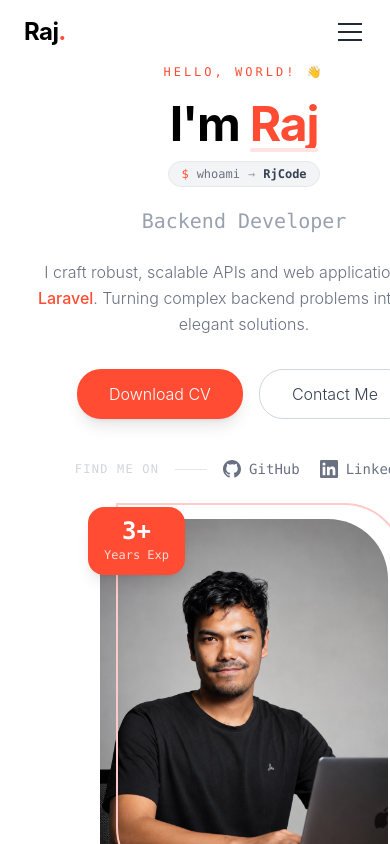
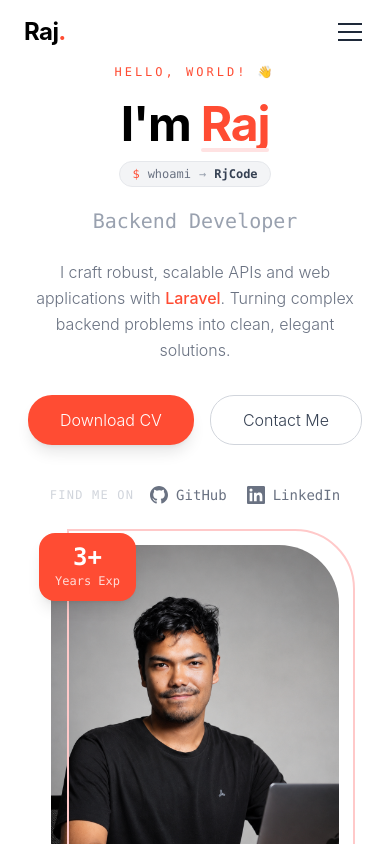
Before and after one commit to RajMaharjan8/portfolio-react, a React (Vite) app: page / in a window 390 px wide. Shown: the top 844 px of the page. Built offline with nearby package versions, Linux system fonts and the light colour scheme.

Commit message:
chor: responsive design

```diff
--- a/src/components/organisms/About.tsx
+++ b/src/components/organisms/About.tsx
@@ -34,7 +34,7 @@ const About = () => {
   return (
     <section id="about" className="py-16 sm:py-24 bg-gray-50">
       <div className="container mx-auto max-w-6xl px-6">
-        <div className="grid grid-cols-12 gap-10 lg:gap-12 items-start">
+        <div className="grid grid-cols-12 gap-y-10 lg:gap-12 items-start">
           {/* Left: Text */}
           <Reveal className="col-span-12 lg:col-span-5">
             <SectionTitle overline="01. About Me" title="Who am I?" />
@@ -101,7 +101,7 @@ const About = () => {
                   key={service.title}
                   className="flex gap-4 p-5 bg-white rounded-2xl border border-gray-100 hover:border-red-100 hover:shadow-md transition-all duration-300 group"
                 >
-                  <div className="flex-shrink-0 w-11 h-11 bg-red-50 rounded-xl flex items-center justify-center group-hover:bg-red-100 transition-colors">
+                  <div className="shrink-0 w-11 h-11 bg-red-50 rounded-xl flex items-center justify-center group-hover:bg-red-100 transition-colors">
                     {service.icon}
                   </div>
                   <div>
--- a/src/components/organisms/Contact.tsx
+++ b/src/components/organisms/Contact.tsx
@@ -41,7 +41,7 @@ const Contact = () => {
           light
         />
 
-        <div className="grid grid-cols-12 gap-10 items-start">
+        <div className="grid grid-cols-12 gap-y-10 lg:gap-10 items-start">
           {/* Left: Text + links */}
           <Reveal className="col-span-12 lg:col-span-5">
             <p className="text-gray-400 font-light text-lg leading-relaxed mb-10">
--- a/src/components/organisms/Experience.tsx
+++ b/src/components/organisms/Experience.tsx
@@ -39,7 +39,7 @@ const Experience = () => {
           title="Education & Experience"
         />
 
-        <div className="grid grid-cols-12 gap-12 md:gap-10">
+        <div className="grid grid-cols-12 gap-y-10 md:gap-10">
           {/* Education */}
           <Reveal className="col-span-12 md:col-span-6">
             <div className="flex items-center gap-3 mb-8">
--- a/src/components/organisms/Hero.tsx
+++ b/src/components/organisms/Hero.tsx
@@ -14,7 +14,7 @@ const Hero = ({ name }: HeroProps) => {
       className="min-h-screen flex items-center pt-16 bg-white"
     >
       <div className="container mx-auto max-w-6xl px-6 w-full">
-        <div className="grid grid-cols-12 gap-10 lg:gap-6 items-center">
+        <div className="grid grid-cols-12 gap-y-10 lg:gap-6 items-center">
           {/* Left: Content */}
           <div className="col-span-12 lg:col-span-6 text-center lg:text-left animate-fade-up">
             <p className="font-sfmono text-primary text-xs tracking-[0.25em] uppercase mb-5">
@@ -53,11 +53,11 @@ const Hero = ({ name }: HeroProps) => {
             </div>
 
             {/* Social links */}
-            <div className="flex items-center justify-center lg:justify-start gap-4">
+            <div className="flex flex-wrap items-center justify-center lg:justify-start gap-x-4 gap-y-3">
               <span className="font-sfmono text-xs text-gray-300 tracking-widest">
                 FIND ME ON
               </span>
-              <div className="w-8 h-px bg-gray-200" />
+              <div className="hidden sm:block w-8 h-px bg-gray-200" />
               <div className="flex items-center gap-5">
                 <a
                   href="https://github.com/RajMaharjan8"
--- a/src/components/organisms/MyStack.tsx
+++ b/src/components/organisms/MyStack.tsx
@@ -28,7 +28,7 @@ const MyStack = () => {
       <div className="container mx-auto max-w-6xl px-6">
         <SectionTitle overline="02. Tech Stack" title="What I work with" />
 
-        <div className="grid grid-cols-12 gap-10 items-start">
+        <div className="grid grid-cols-12 gap-y-10 lg:gap-10 items-start">
           {/* Terminal */}
           <Reveal className="col-span-12 lg:col-span-5">
             <Terminal
--- a/src/components/organisms/Projects.tsx
+++ b/src/components/organisms/Projects.tsx
@@ -46,7 +46,7 @@ const Projects = () => {
     <section id="projects" className="py-16 sm:py-24 bg-gray-50">
       <div className="container mx-auto max-w-6xl px-6">
         <SectionTitle overline="03. My Work" title="Things I've built" />
-        <div className="grid grid-cols-12 gap-6">
+        <div className="grid grid-cols-12 gap-y-6 md:gap-6">
           {projects.map((project, index) => (
             <Reveal
               key={index}
```
